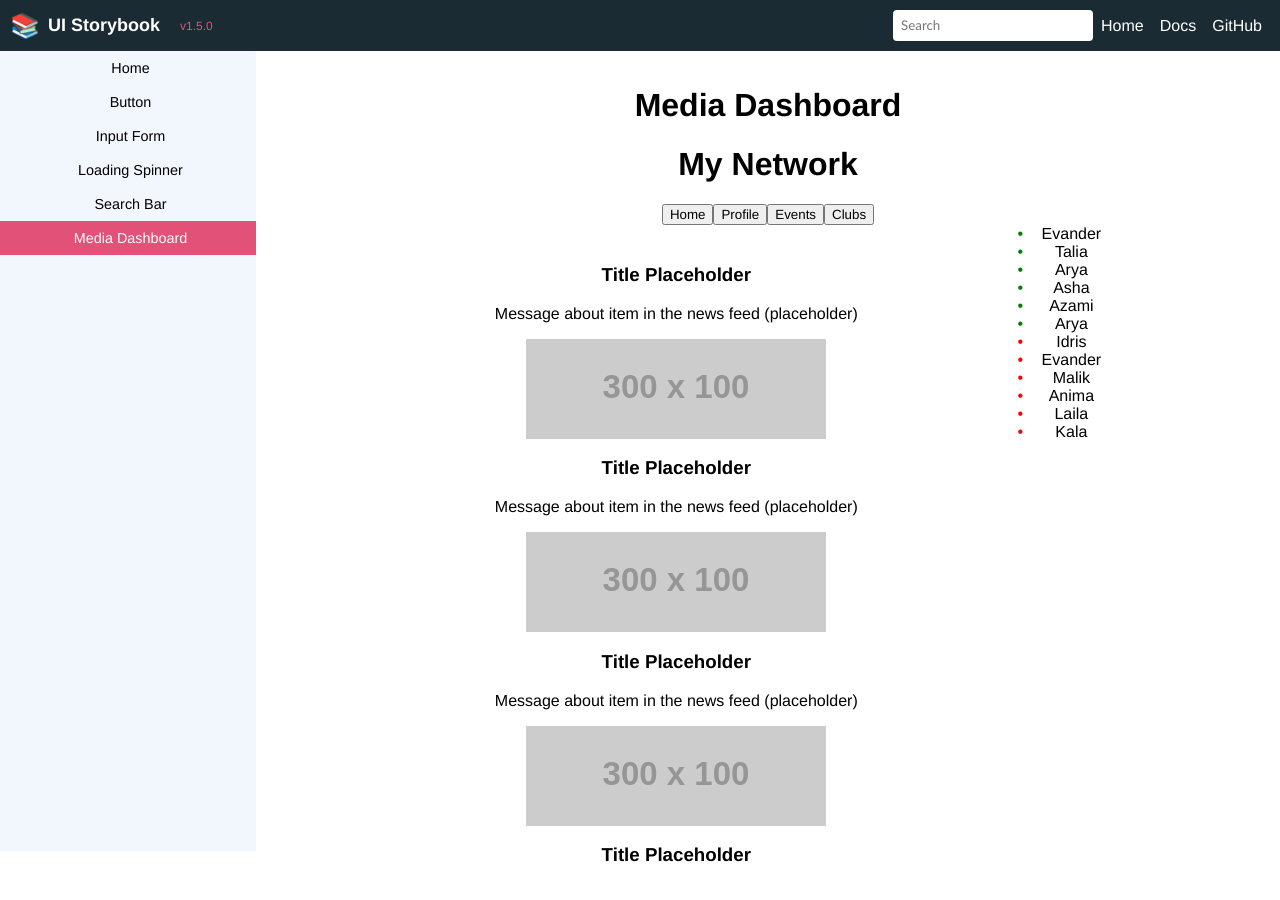
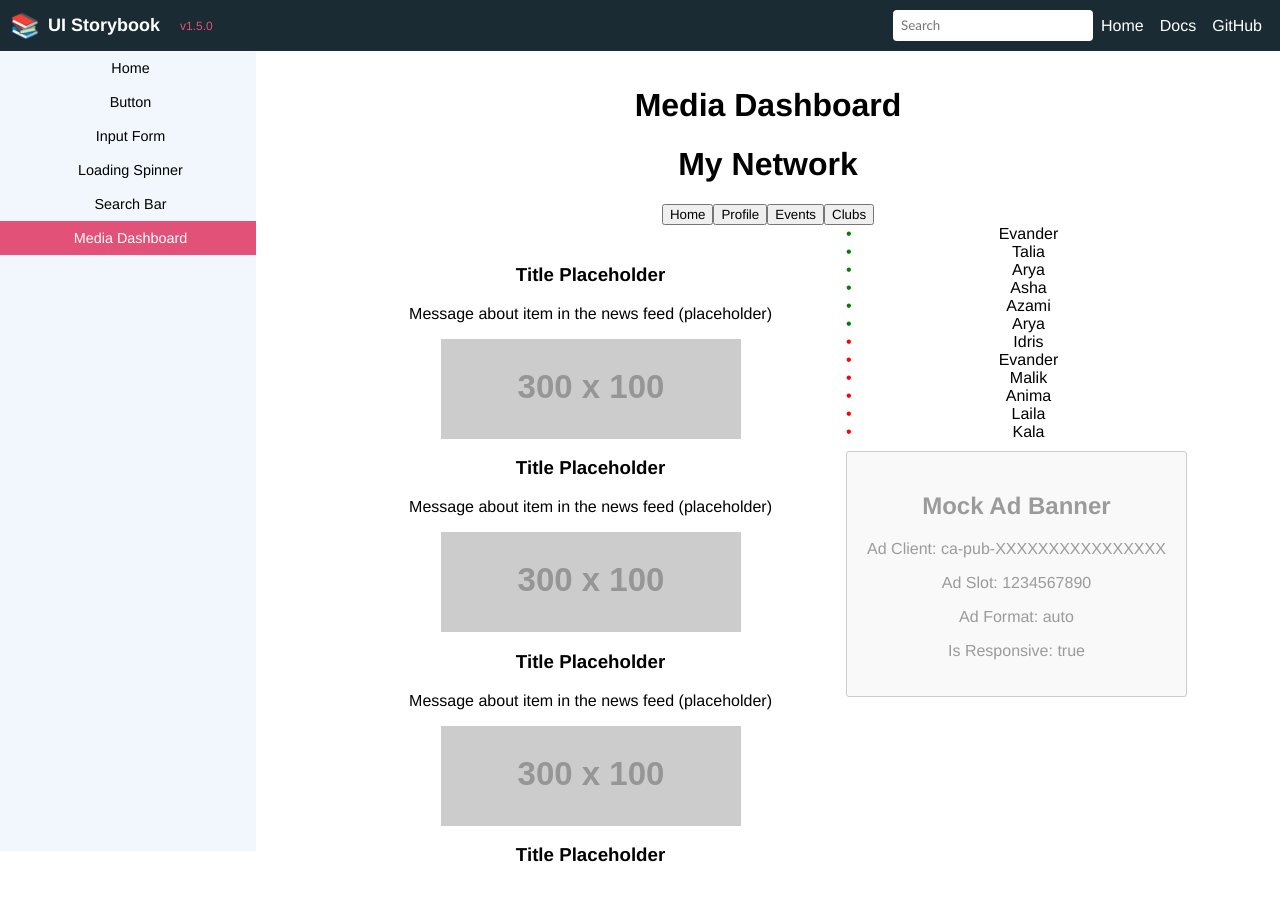
Before and after one commit to justfrankie/ui-storybook, a React (Create React App) app: page / in a window 1280 px wide. Both pictures are taken after a click on the item "Media Dashboard". Shown: the top 900 px of the page. Built offline with nearby package versions, Linux system fonts and the light colour scheme.

Commit message:
add-mock ad banner

```diff
--- a/src/components/ui-components/modules/MediaDashboard/MediaDashboard.jsx
+++ b/src/components/ui-components/modules/MediaDashboard/MediaDashboard.jsx
@@ -3,6 +3,21 @@ import styles from "./styles.module.css";
 import { get } from "./mockBackend/fetch";
 import LoadingSpinner from "../../LoadingSpinner";
 
+const AdBanner = ({ adClient, adSlot, adFormat, isResponsive }) => {
+  useEffect(() => {
+    (window.adsbygoogle = window.adsbygoogle || []).push({});
+  }, []);
+
+  return (
+    <div className={styles.mockAdBanner}>
+      <h2>Mock Ad Banner</h2>
+      <p>Ad Client: {adClient}</p>
+      <p>Ad Slot: {adSlot}</p>
+      <p>Ad Format: {adFormat}</p>
+      <p>Is Responsive: {isResponsive.toString()}</p>
+    </div>
+  );
+};
 export default function MediaDashboard() {
   const [newsFeed, setNewsFeed] = useState(null);
   useEffect(() => {
@@ -45,6 +60,7 @@ export default function MediaDashboard() {
             </article>
           ))}
         </section>
+        <div>
           <aside>
             <ul>
               {friends
@@ -60,7 +76,14 @@ export default function MediaDashboard() {
                   </li>
                 ))}
             </ul>
+            <AdBanner
+              adClient="ca-pub-XXXXXXXXXXXXXXXX"
+              adSlot="1234567890"
+              adFormat="auto"
+              isResponsive={true}
+            />
           </aside>
+        </div>
       </div>
     </div>
   );
--- a/src/components/ui-components/modules/MediaDashboard/styles.module.css
+++ b/src/components/ui-components/modules/MediaDashboard/styles.module.css
@@ -49,3 +49,13 @@ ul {
 .friendListItem.offline:before {
   color: red;
 }
+
+.mockAdBanner {
+  border: 1px solid #ccc;
+  padding: 20px;
+  margin: 10px 0;
+  background-color: #f9f9f9;
+  text-align: center;
+  border-radius: 3px;
+  color: rgb(155, 155, 155);
+}
```
Lines whose indentation alone changed are shown as unchanged.
